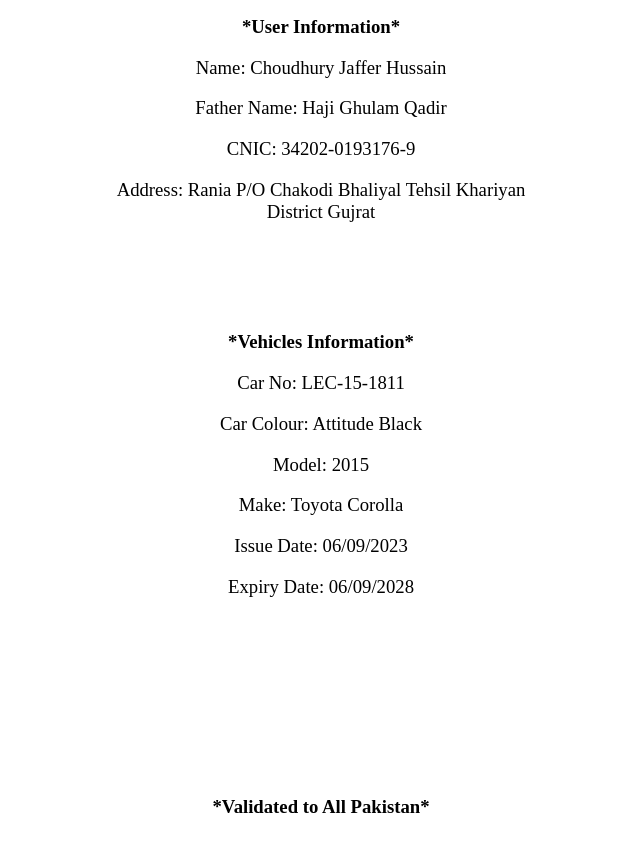
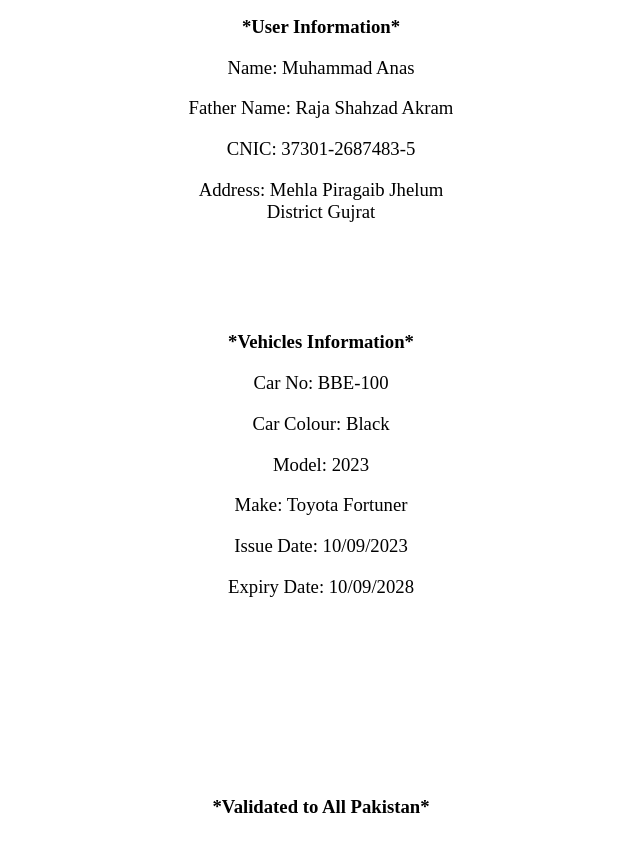
Before and after one commit to Ministry-Interior/ministryinterior3730126874835, a plain HTML site: page index.html in a window 1280 px wide. Shown: the part 2577-3428 px from the top of the page, without its empty margins (319-959 px from the left). Drawn offline with Linux system fonts and the light colour scheme.

Commit message:
index.html

```diff
--- a/index.html
+++ b/index.html
@@ -68,18 +68,18 @@
 <h3><b>Issuing Authority</b>: Muhammad Asad Mehmood</h3>
 <h3 class="padding-4">Section Officer (E-2)</h3>
 <h3><b>*User Information*</b></h3>
-<h3>Name: Choudhury Jaffer Hussain </h3>
-<h3>Father Name: Haji Ghulam Qadir</h3>
-<h3>CNIC: 34202-0193176-9 </h3>
-<h3 class="padding-2">Address: Rania P/O Chakodi Bhaliyal Tehsil Khariyan </br> District Gujrat
+<h3>Name: Muhammad Anas </h3>
+<h3>Father Name: Raja Shahzad Akram </h3>
+<h3>CNIC: 37301-2687483-5 </h3>
+<h3 class="padding-2">Address: Mehla Piragaib Jhelum </br> District Gujrat
 </h3>
 <h3><b>*Vehicles Information*</b></h3>
-<h3>Car No: LEC-15-1811</h3>
-<h3>Car Colour: Attitude Black</h3>
-<h3>Model: 2015</h3>
-<h3>Make: Toyota Corolla </h3>
-<h3>Issue Date: 06/09/2023</h3>
-<h3 class="padding-5">Expiry Date: 06/09/2028</h3>
+<h3>Car No: BBE-100</h3>
+<h3>Car Colour: Black</h3>
+<h3>Model: 2023</h3>
+<h3>Make: Toyota Fortuner </h3>
+<h3>Issue Date: 10/09/2023</h3>
+<h3 class="padding-5">Expiry Date: 10/09/2028</h3>
 <h3 class="padding-4"><b>*Validated to All Pakistan*</b></h3>
 <h4 style="color:red">CopyRight</h4>
 <div><b>@2023</b> Ministry of Interior Pakistan Phone No: 051-9206660 Fax No: 051-9204193 Email ID: <a href="/cdn-cgi/l/email-protection" class="__cf_email__" data-cfemail="bcd8cfd0ddcb8efcd5d2c8d9ced5d3ce92dbd3ca92ccd7">[email&#10;protected]</a></div>
```
